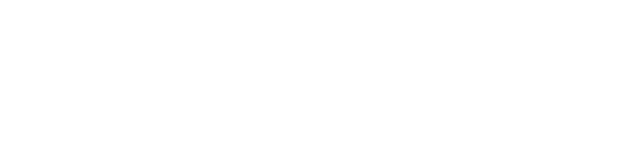
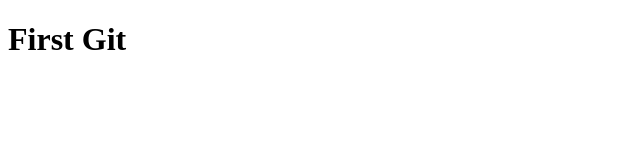
Before and after one commit to kalaisyn24/first_hub, a plain HTML site: page index.html in a window 1280 px wide. Shown: the whole page, without its empty margins (0-640 px from the left). Drawn offline with Linux system fonts and the light colour scheme.

Commit message:
добавил заголовок
добавил заголовок

```diff
--- a/index.html
+++ b/index.html
@@ -6,6 +6,6 @@
 	<link rel="stylesheet" href="style.css">
 </head>
 <body>
-
+	<h1>First Git</h1>
 </body>
 </html>
```
